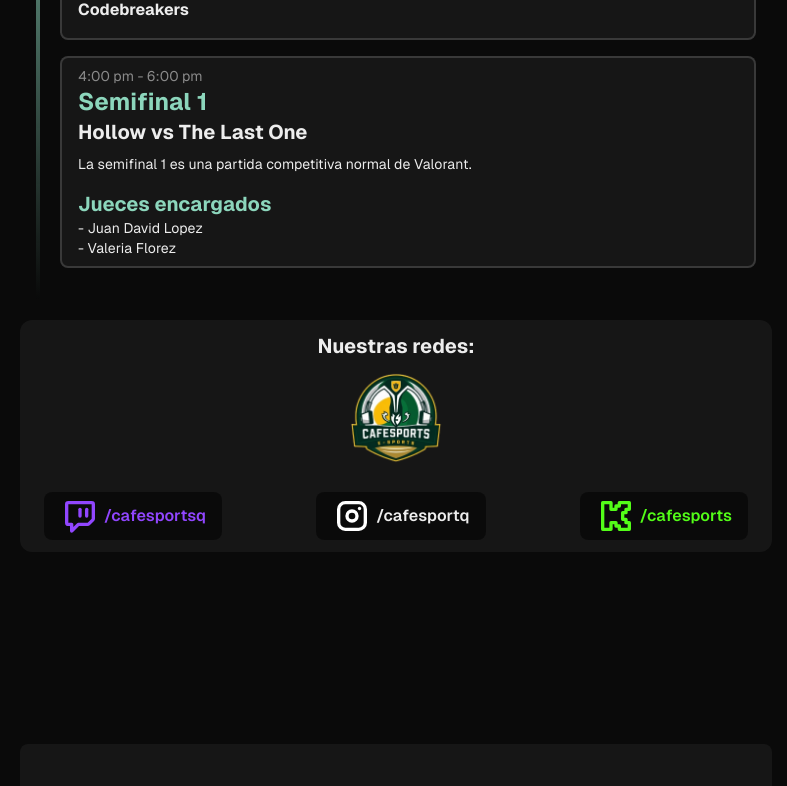
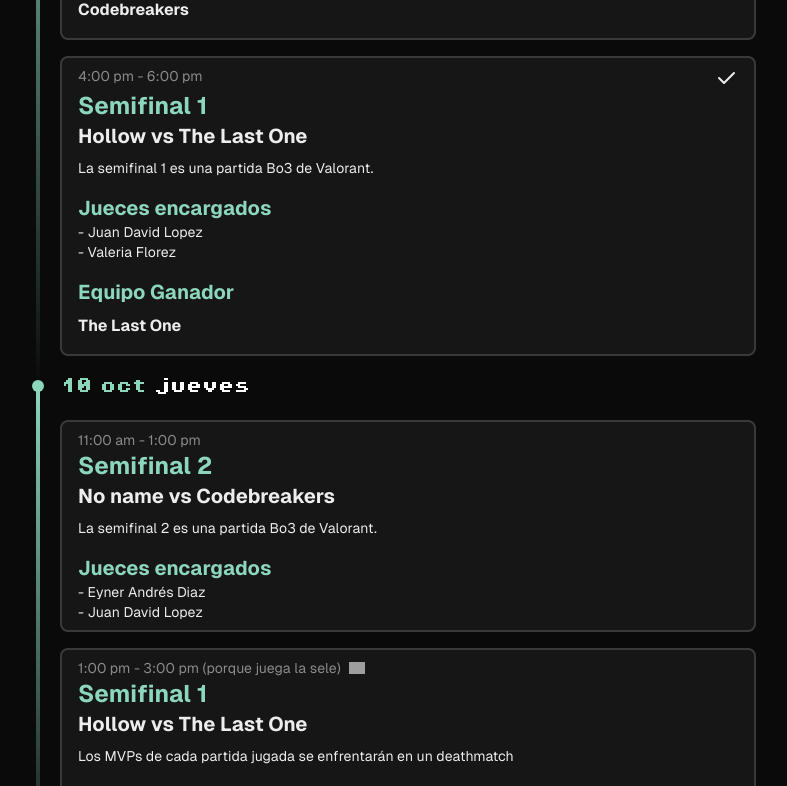
Before and after one commit to odiador/cafesports, a Next.js app: page / in a window 1280 px wide. Shown: the part 2000-2786 px from the top of the page, without its empty margins (244-1031 px from the left). Built offline with nearby package versions, Linux system fonts and the light colour scheme; grey boxes are pictures that could not be loaded.

Commit message:
chronogram and mami prenda la radio encienda la tele y no me moleste que hoy juega la sele

```diff
--- a/components/ui/cronogram.tsx
+++ b/components/ui/cronogram.tsx
@@ -1,4 +1,6 @@
 import { IconCheck } from "@tabler/icons-react";
+import Image from "next/image";
+import Link from "next/link";
 
 const Cronograma = () => {
 
@@ -70,11 +72,35 @@ const Cronograma = () => {
                 },
                 {
                     key: "semi1",
-                    description: "La semifinal 1 es una partida competitiva normal de Valorant.",
+                    description: "La semifinal 1 es una partida Bo3 de Valorant.",
                     vs: "Hollow vs The Last One",
                     judges: ["- Juan David Lopez", "- Valeria Florez"],
                     name: "Semifinal 1",
+                    ganadores: [""],
                     time: "4:00 pm - 6:00 pm",
+                    details: "The Last One",
+                }
+            ]
+        },
+        {
+            date: "10 oct",
+            nameDate: "jueves",
+            events: [
+                {
+                    key: "semi2",
+                    description: "La semifinal 2 es una partida Bo3 de Valorant.",
+                    vs: "No name vs Codebreakers",
+                    judges: ["- Eyner Andrés Diaz", "- Juan David Lopez"],
+                    name: "Semifinal 2",
+                    time: "11:00 am - 1:00 pm",
+                },
+                {
+                    key: "deatchmatch2",
+                    description: "Los MVPs de cada partida jugada se enfrentarán en un deathmatch",
+                    vs: "Hollow vs The Last One",
+                    judges: ["- Eyner Andrés Diaz", "- Juan David Lopez"],
+                    name: "Semifinal 1",
+                    time: "1:00 pm - 3:00 pm (porque juega la sele)",
                 }
             ]
         },
@@ -116,7 +142,19 @@ const CalendarItem = ({ date, nameDate, events }: {
                         return (<div className="w-full bg-white/5 hover:bg-white/10 duration-700 rounded-lg border-2 border-white/15 hover:border-white/30 transition-colors px-4 py-2"
                             key={e.key}>
                             <div className="flex justify-between">
-                                <h1 className="text-sm font-normal text-white/50">{e.time}</h1>
+                                <div className="size-fit">
+
+                                    {"1:00 pm - 3:00 pm (porque juega la sele)" !== e.time && <h1 className="text-sm font-normal text-white/50">{e.time}</h1>}
+                                    {"1:00 pm - 3:00 pm (porque juega la sele)" === e.time && (
+                                        <div className="flex items-center gap-2">
+                                            <h1 className="text-sm font-normal text-white/50">{e.time}</h1>
+                                            <Link className="hover:scale-125 transition-transform" href={"https://www.caracoltv.com/senal-vivo"}>
+                                                <Image alt="col" src={"https://images.emojiterra.com/twitter/v14.0/512px/1f1e8-1f1f4.png"} className="w-[16px]" width={700} height={5} />
+                                            </Link>
+                                        </div>
+                                    )}
+
+                                </div>
                                 {e.ganadores && e.ganadores.length != 0 && <IconCheck />}
                             </div>
                             <h1 className="text-2xl font-bold text-[#8cd6bc]">{e.name}</h1>
--- a/next.config.mjs
+++ b/next.config.mjs
@@ -1,7 +1,7 @@
 /** @type {import('next').NextConfig} */
 const nextConfig = {
     images: {
-        domains: ['1000marcas.net','www.uniquindio.edu.co'],
+        domains: ['1000marcas.net', 'www.uniquindio.edu.co', 'images.emojiterra.com'],
     },
 };
 
```
